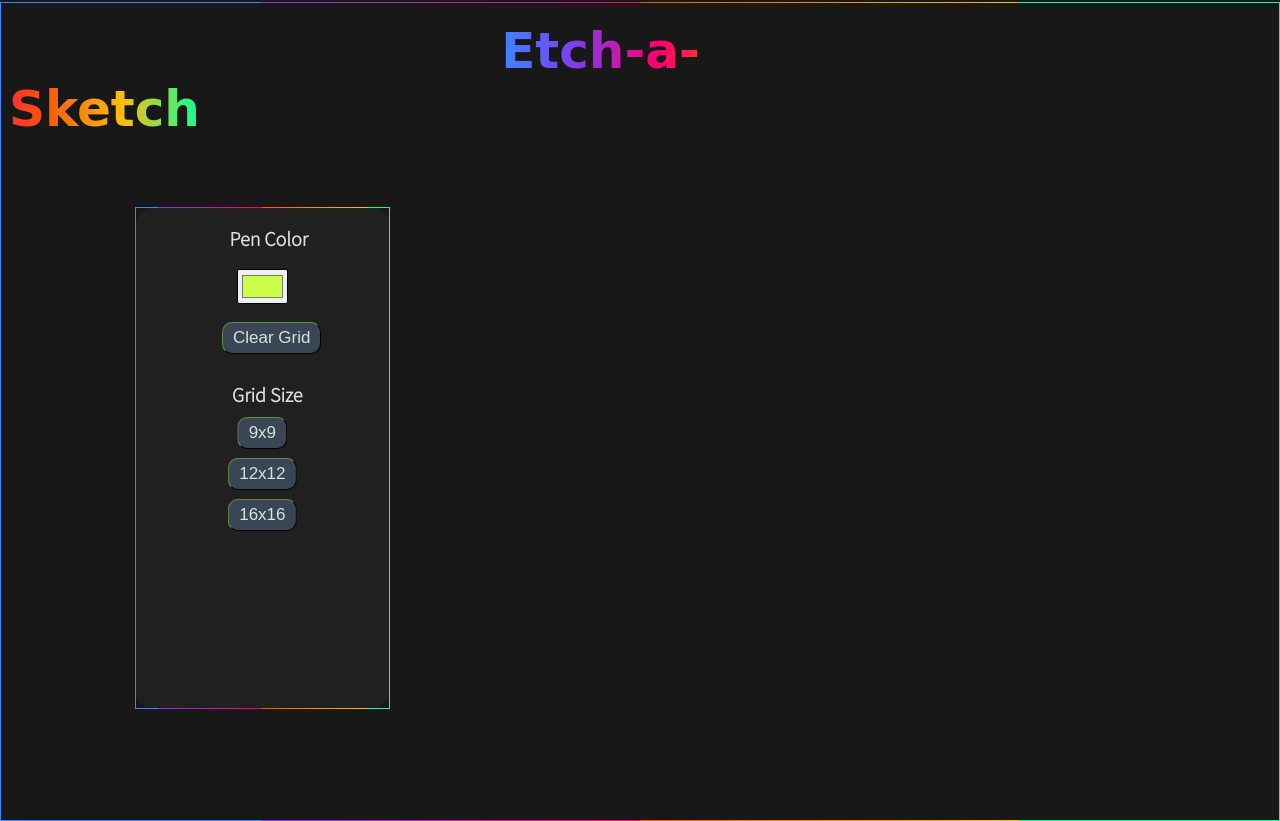
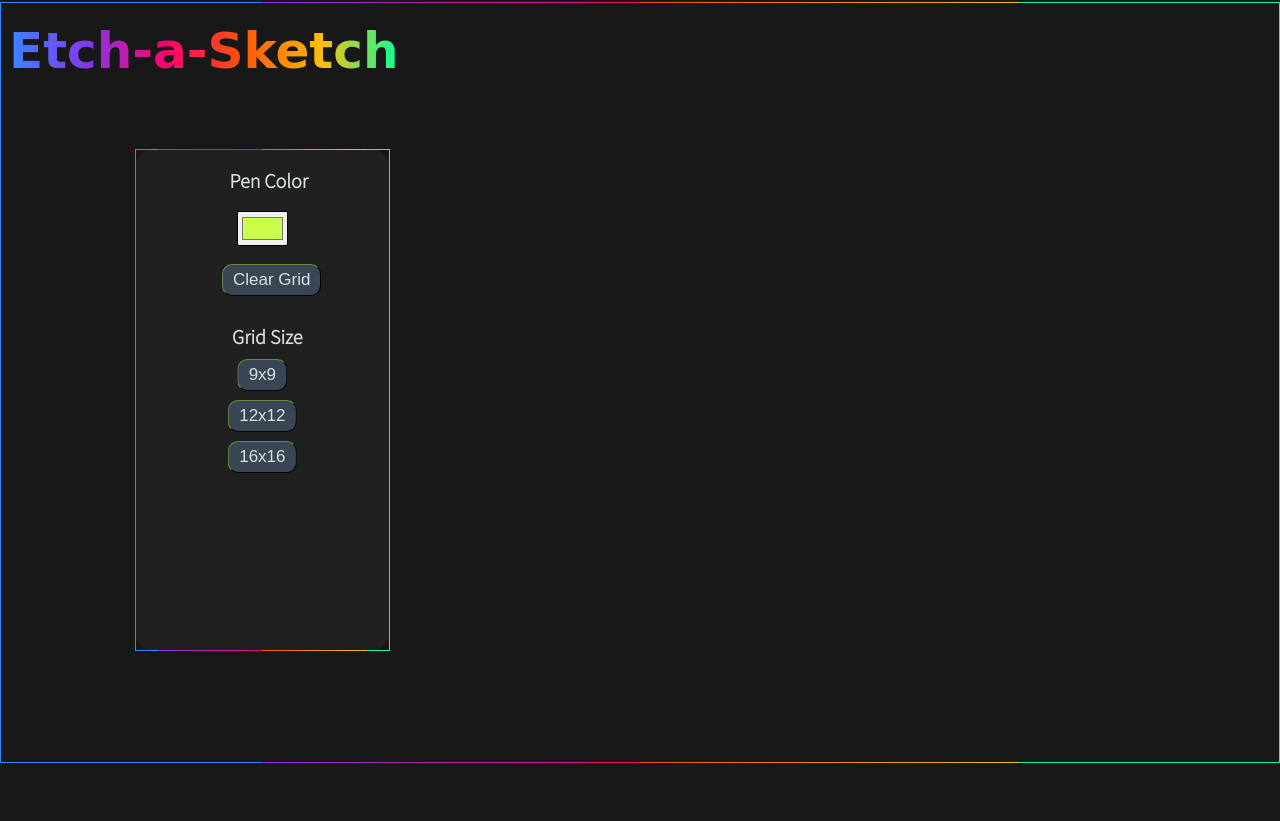
Before and after one commit to g-aditi/etch-a-sketch, a plain HTML site: page index.html in a window 1280 px wide. After the commit the page ends 800 px from the top, so only its background shows below. Drawn offline with Linux system fonts and the light colour scheme; a web font is replaced by a local one.

Commit message:
Update styles.css

```diff
--- a/styles.css
+++ b/styles.css
@@ -65,7 +65,7 @@ input[type="color"] {
     font-family: 'Gluten', cursive;
     /* color: #d8e2dc; */
     font-size: 50px;
-    margin: 0px 39%;
+    margin: 0px auto;
     background-image: linear-gradient(to right, #3a86ff, #8338ec, #ff006e, #fb5607, #ffbe0b, #0aff99);
     -webkit-background-clip: text;
     -moz-background-clip: text;
```
